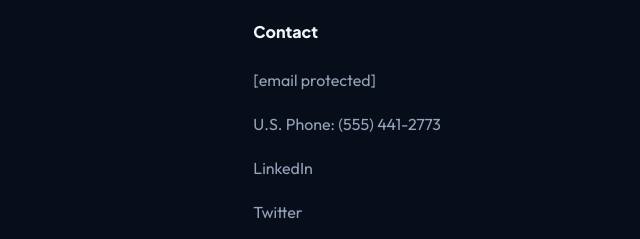
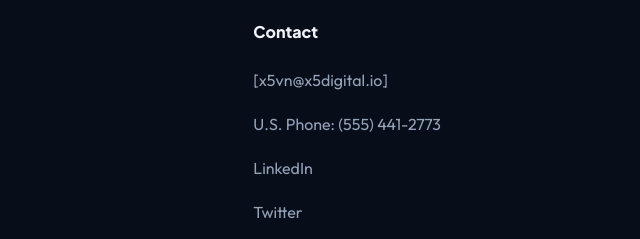
Before and after one commit to h13digital/x5digitalver2, a plain HTML site: page index.html in a window 1280 px wide. Shown: the part 7052-7291 px from the top of the page, 632-1272 px from the left. Drawn offline with nearby package versions, Linux system fonts and the light colour scheme.

Commit message:
Update index.html

```diff
--- a/index.html
+++ b/index.html
@@ -551,7 +551,7 @@
                 <div>
                     <h4 style="color:var(--text-primary);margin-bottom:var(--space-md)">Contact</h4>
                     <div class="footer-links">
-                        <a href="/cdn-cgi/l/email-protection#a3cbc6cfcfcce3db96c7cac4cad7c2cf8dc0ccce"><span class="__cf_email__" data-cfemail="adc5c8c1c1c2edd598c9c4cac4d9ccc183cec2c0">[email&#160;protected]</span></a>
+                        <a href="/cdn-cgi/l/email-protection#a3cbc6cfcfcce3db96c7cac4cad7c2cf8dc0ccce"><span class="__cf_email__" data-cfemail="adc5c8c1c1c2edd598c9c4cac4d9ccc183cec2c0">[x5vn@x5digital.io]</span></a>
                         <a href="tel:+5554412773">U.S. Phone: (555) 441-2773</a>
                         <a href="#" aria-label="LinkedIn">LinkedIn</a>
                         <a href="#" aria-label="Twitter / X">Twitter</a>
```
